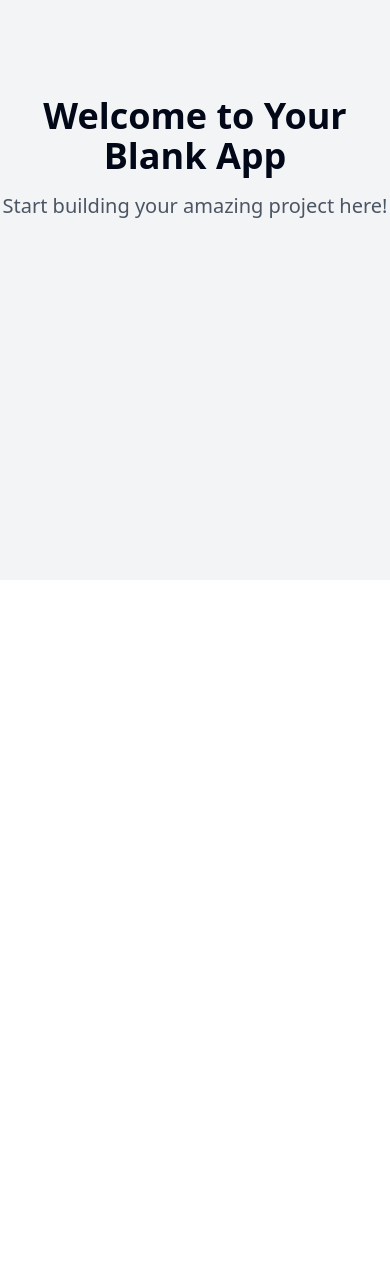
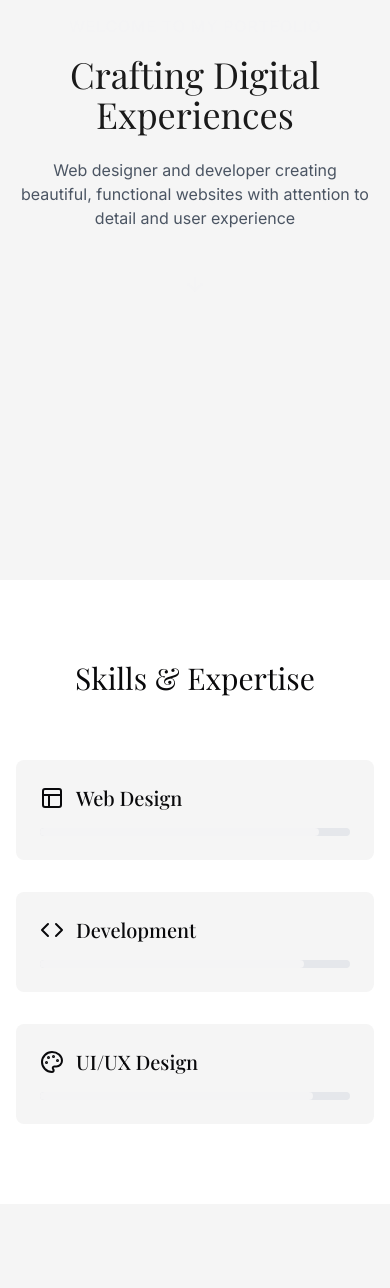
Before and after one commit to GloryMighty/designglow-portal, a React (Vite) app: page / in a window 390 px wide. Shown: the part 264-1552 px from the top of the page. Before the commit the page ends 844 px from the top, so only its background shows below. Built offline with nearby package versions, Linux system fonts and the light colour scheme.

Commit message:
Implement SEO-optimized website
This commit implements a website optimized for SEO, featuring a beautiful design and animations to showcase web design skills and work.

```diff
--- a/index.html
+++ b/index.html
@@ -1,18 +1,24 @@
+
 <!DOCTYPE html>
 <html lang="en">
   <head>
     <meta charset="UTF-8" />
     <meta name="viewport" content="width=device-width, initial-scale=1.0" />
-    <title>designglow-portal</title>
-    <meta name="description" content="Lovable Generated Project" />
-    <meta name="author" content="Lovable" />
+    <title>Creative Web Designer & Developer Portfolio</title>
+    <meta name="description" content="Experienced web designer and developer crafting beautiful, functional websites with modern technologies and creative solutions." />
+    <meta name="keywords" content="web design, web development, UI/UX design, responsive design, portfolio" />
+    <meta name="author" content="Your Name" />
+    <meta property="og:title" content="Creative Web Designer & Developer Portfolio" />
+    <meta property="og:description" content="Experienced web designer and developer crafting beautiful, functional websites with modern technologies and creative solutions." />
     <meta property="og:image" content="/og-image.png" />
+    <meta property="og:type" content="website" />
+    <link rel="preconnect" href="https://fonts.googleapis.com">
+    <link rel="preconnect" href="https://fonts.gstatic.com" crossorigin>
+    <link href="https://fonts.googleapis.com/css2?family=Inter:wght@400;500;600;700&family=Playfair+Display:wght@400;500;600;700&display=swap" rel="stylesheet">
+    <link rel="icon" type="image/svg+xml" href="/favicon.ico" />
   </head>
-
   <body>
     <div id="root"></div>
-    <!-- IMPORTANT: DO NOT REMOVE THIS SCRIPT TAG OR THIS VERY COMMENT! -->
-    <script src="https://cdn.gpteng.co/gptengineer.js" type="module"></script>
     <script type="module" src="/src/main.tsx"></script>
   </body>
 </html>
--- a/src/index.css
+++ b/src/index.css
@@ -1,3 +1,4 @@
+
 @tailwind base;
 @tailwind components;
 @tailwind utilities;
@@ -5,88 +6,25 @@
 @layer base {
   :root {
     --background: 0 0% 100%;
-    --foreground: 222.2 84% 4.9%;
-
+    --foreground: 240 10% 3.9%;
     --card: 0 0% 100%;
-    --card-foreground: 222.2 84% 4.9%;
-
+    --card-foreground: 240 10% 3.9%;
     --popover: 0 0% 100%;
-    --popover-foreground: 222.2 84% 4.9%;
-
-    --primary: 222.2 47.4% 11.2%;
-    --primary-foreground: 210 40% 98%;
-
-    --secondary: 210 40% 96.1%;
-    --secondary-foreground: 222.2 47.4% 11.2%;
-
-    --muted: 210 40% 96.1%;
-    --muted-foreground: 215.4 16.3% 46.9%;
-
-    --accent: 210 40% 96.1%;
-    --accent-foreground: 222.2 47.4% 11.2%;
-
+    --popover-foreground: 240 10% 3.9%;
+    --primary: 346.8 77.2% 49.8%;
+    --primary-foreground: 355.7 100% 97.3%;
+    --secondary: 240 4.8% 95.9%;
+    --secondary-foreground: 240 5.9% 10%;
+    --muted: 240 4.8% 95.9%;
+    --muted-foreground: 240 3.8% 46.1%;
+    --accent: 240 4.8% 95.9%;
+    --accent-foreground: 240 5.9% 10%;
     --destructive: 0 84.2% 60.2%;
-    --destructive-foreground: 210 40% 98%;
-
-    --border: 214.3 31.8% 91.4%;
-    --input: 214.3 31.8% 91.4%;
-    --ring: 222.2 84% 4.9%;
-
-    --radius: 0.5rem;
-
-    --sidebar-background: 0 0% 98%;
-
-    --sidebar-foreground: 240 5.3% 26.1%;
-
-    --sidebar-primary: 240 5.9% 10%;
-
-    --sidebar-primary-foreground: 0 0% 98%;
-
-    --sidebar-accent: 240 4.8% 95.9%;
-
-    --sidebar-accent-foreground: 240 5.9% 10%;
-
-    --sidebar-border: 220 13% 91%;
-
-    --sidebar-ring: 217.2 91.2% 59.8%;
-  }
-
-  .dark {
-    --background: 222.2 84% 4.9%;
-    --foreground: 210 40% 98%;
-
-    --card: 222.2 84% 4.9%;
-    --card-foreground: 210 40% 98%;
-
-    --popover: 222.2 84% 4.9%;
-    --popover-foreground: 210 40% 98%;
-
-    --primary: 210 40% 98%;
-    --primary-foreground: 222.2 47.4% 11.2%;
-
-    --secondary: 217.2 32.6% 17.5%;
-    --secondary-foreground: 210 40% 98%;
-
-    --muted: 217.2 32.6% 17.5%;
-    --muted-foreground: 215 20.2% 65.1%;
-
-    --accent: 217.2 32.6% 17.5%;
-    --accent-foreground: 210 40% 98%;
-
-    --destructive: 0 62.8% 30.6%;
-    --destructive-foreground: 210 40% 98%;
-
-    --border: 217.2 32.6% 17.5%;
-    --input: 217.2 32.6% 17.5%;
-    --ring: 212.7 26.8% 83.9%;
-    --sidebar-background: 240 5.9% 10%;
-    --sidebar-foreground: 240 4.8% 95.9%;
-    --sidebar-primary: 224.3 76.3% 48%;
-    --sidebar-primary-foreground: 0 0% 100%;
-    --sidebar-accent: 240 3.7% 15.9%;
-    --sidebar-accent-foreground: 240 4.8% 95.9%;
-    --sidebar-border: 240 3.7% 15.9%;
-    --sidebar-ring: 217.2 91.2% 59.8%;
+    --destructive-foreground: 0 0% 98%;
+    --border: 240 5.9% 90%;
+    --input: 240 5.9% 90%;
+    --ring: 346.8 77.2% 49.8%;
+    --radius: 0.75rem;
   }
 }
 
@@ -94,8 +32,45 @@
   * {
     @apply border-border;
   }
-
   body {
-    @apply bg-background text-foreground;
+    @apply bg-background text-foreground antialiased;
+    font-family: 'Inter', sans-serif;
+  }
+  h1, h2, h3, h4, h5, h6 {
+    font-family: 'Playfair Display', serif;
   }
 }
+
+.delay-100 {
+  animation-delay: 100ms;
+}
+
+.delay-200 {
+  animation-delay: 200ms;
+}
+
+.delay-300 {
+  animation-delay: 300ms;
+}
+
+html {
+  scroll-behavior: smooth;
+}
+
+/* Custom scrollbar */
+::-webkit-scrollbar {
+  width: 8px;
+}
+
+::-webkit-scrollbar-track {
+  background: #f5f5f5;
+}
+
+::-webkit-scrollbar-thumb {
+  background: #c4a747;
+  border-radius: 4px;
+}
+
+::-webkit-scrollbar-thumb:hover {
+  background: #ab9239;
+}
--- a/src/pages/Index.tsx
+++ b/src/pages/Index.tsx
@@ -1,12 +1,182 @@
-// Update this page (the content is just a fallback if you fail to update the page)
+
+import { useEffect } from "react";
+import { ArrowDown, Code, Layout, Palette, Send } from "lucide-react";
 
 const Index = () => {
+  useEffect(() => {
+    const observerOptions = {
+      root: null,
+      rootMargin: "0px",
+      threshold: 0.1,
+    };
+
+    const observer = new IntersectionObserver((entries) => {
+      entries.forEach((entry) => {
+        if (entry.isIntersecting) {
+          entry.target.classList.add("animate-fade-up");
+          entry.target.classList.remove("opacity-0");
+          observer.unobserve(entry.target);
+        }
+      });
+    }, observerOptions);
+
+    document.querySelectorAll(".animate-on-scroll").forEach((el) => {
+      observer.observe(el);
+    });
+
+    return () => observer.disconnect();
+  }, []);
+
+  const skills = [
+    { name: "Web Design", icon: <Layout className="w-6 h-6" />, level: 90 },
+    { name: "Development", icon: <Code className="w-6 h-6" />, level: 85 },
+    { name: "UI/UX Design", icon: <Palette className="w-6 h-6" />, level: 88 },
+  ];
+
+  const projects = [
+    {
+      title: "E-commerce Platform",
+      description: "Modern e-commerce solution with seamless user experience",
+      image: "https://images.unsplash.com/photo-1486312338219-ce68d2c6f44d",
+      tags: ["React", "TypeScript", "Tailwind"],
+    },
+    {
+      title: "Portfolio Website",
+      description: "Clean and minimal portfolio for a professional photographer",
+      image: "https://images.unsplash.com/photo-1487058792275-0ad4aaf24ca7",
+      tags: ["Design", "Next.js", "Animation"],
+    },
+    {
+      title: "Dashboard UI",
+      description: "Intuitive dashboard interface with real-time data visualization",
+      image: "https://images.unsplash.com/photo-1498050108023-c5249f4df085",
+      tags: ["UI/UX", "React", "Charts"],
+    },
+  ];
+
   return (
-    <div className="min-h-screen flex items-center justify-center bg-gray-100">
-      <div className="text-center">
-        <h1 className="text-4xl font-bold mb-4">Welcome to Your Blank App</h1>
-        <p className="text-xl text-gray-600">Start building your amazing project here!</p>
-      </div>
+    <div className="min-h-screen bg-soft-gray">
+      {/* Hero Section */}
+      <section className="min-h-screen flex items-center justify-center relative overflow-hidden">
+        <div className="container mx-auto px-4 text-center">
+          <span className="text-accent inline-block mb-4 font-medium tracking-wider animate-fade-in">WELCOME TO MY PORTFOLIO</span>
+          <h1 className="text-4xl md:text-6xl lg:text-7xl font-playfair mb-6 text-soft-black animate-fade-up">
+            Crafting Digital
+            <br />
+            Experiences
+          </h1>
+          <p className="text-gray-600 max-w-xl mx-auto mb-8 animate-fade-up delay-100">
+            Web designer and developer creating beautiful, functional websites with attention to detail and user experience
+          </p>
+          <ArrowDown className="w-6 h-6 mx-auto mt-12 animate-bounce text-accent" />
+        </div>
+      </section>
+
+      {/* Skills Section */}
+      <section className="py-20 bg-white">
+        <div className="container mx-auto px-4">
+          <h2 className="text-3xl md:text-4xl font-playfair text-center mb-16 animate-on-scroll opacity-0">Skills & Expertise</h2>
+          <div className="grid grid-cols-1 md:grid-cols-3 gap-8">
+            {skills.map((skill, index) => (
+              <div
+                key={skill.name}
+                className="p-6 rounded-lg bg-soft-gray animate-on-scroll opacity-0"
+                style={{ animationDelay: `${index * 100}ms` }}
+              >
+                <div className="flex items-center mb-4">
+                  {skill.icon}
+                  <h3 className="text-xl font-medium ml-3">{skill.name}</h3>
+                </div>
+                <div className="h-2 bg-gray-200 rounded-full">
+                  <div
+                    className="h-full bg-accent rounded-full transition-all duration-1000"
+                    style={{ width: `${skill.level}%` }}
+                  />
+                </div>
+              </div>
+            ))}
+          </div>
+        </div>
+      </section>
+
+      {/* Projects Section */}
+      <section className="py-20">
+        <div className="container mx-auto px-4">
+          <h2 className="text-3xl md:text-4xl font-playfair text-center mb-16 animate-on-scroll opacity-0">Featured Projects</h2>
+          <div className="grid grid-cols-1 md:grid-cols-2 lg:grid-cols-3 gap-8">
+            {projects.map((project, index) => (
+              <div
+                key={project.title}
+                className="group relative overflow-hidden rounded-lg animate-on-scroll opacity-0"
+                style={{ animationDelay: `${index * 100}ms` }}
+              >
+                <img
+                  src={project.image}
+                  alt={project.title}
+                  className="w-full h-64 object-cover transition-transform duration-500 group-hover:scale-110"
+                />
+                <div className="absolute inset-0 bg-black bg-opacity-75 opacity-0 group-hover:opacity-100 transition-opacity duration-500 flex items-center justify-center">
+                  <div className="text-white text-center p-6">
+                    <h3 className="text-xl font-medium mb-2">{project.title}</h3>
+                    <p className="text-sm mb-4">{project.description}</p>
+                    <div className="flex flex-wrap gap-2 justify-center">
+                      {project.tags.map((tag) => (
+                        <span key={tag} className="px-3 py-1 bg-white bg-opacity-20 rounded-full text-sm">
+                          {tag}
+                        </span>
+                      ))}
+                    </div>
+                  </div>
+                </div>
+              </div>
+            ))}
+          </div>
+        </div>
+      </section>
+
+      {/* Contact Section */}
+      <section className="py-20 bg-white">
+        <div className="container mx-auto px-4">
+          <h2 className="text-3xl md:text-4xl font-playfair text-center mb-16 animate-on-scroll opacity-0">Get in Touch</h2>
+          <div className="max-w-lg mx-auto">
+            <form className="space-y-6 animate-on-scroll opacity-0">
+              <div>
+                <input
+                  type="text"
+                  placeholder="Your Name"
+                  className="w-full px-4 py-3 rounded-lg border border-gray-200 focus:outline-none focus:border-accent transition-colors"
+                />
+              </div>
+              <div>
+                <input
+                  type="email"
+                  placeholder="Your Email"
+                  className="w-full px-4 py-3 rounded-lg border border-gray-200 focus:outline-none focus:border-accent transition-colors"
+                />
+              </div>
+              <div>
+                <textarea
+                  placeholder="Your Message"
+                  rows={4}
+                  className="w-full px-4 py-3 rounded-lg border border-gray-200 focus:outline-none focus:border-accent transition-colors"
+                />
+              </div>
+              <button
+                type="submit"
+                className="w-full bg-soft-black text-white py-3 rounded-lg hover:bg-accent transition-colors duration-300 flex items-center justify-center gap-2"
+              >
+                Send Message
+                <Send className="w-4 h-4" />
+              </button>
+            </form>
+          </div>
+        </div>
+      </section>
+
+      {/* Footer */}
+      <footer className="py-8 text-center text-gray-600">
+        <p>&copy; {new Date().getFullYear()} Your Name. All rights reserved.</p>
+      </footer>
     </div>
   );
 };
```
Also changed, not shown: tailwind.config.ts (+58 -60 lines).
